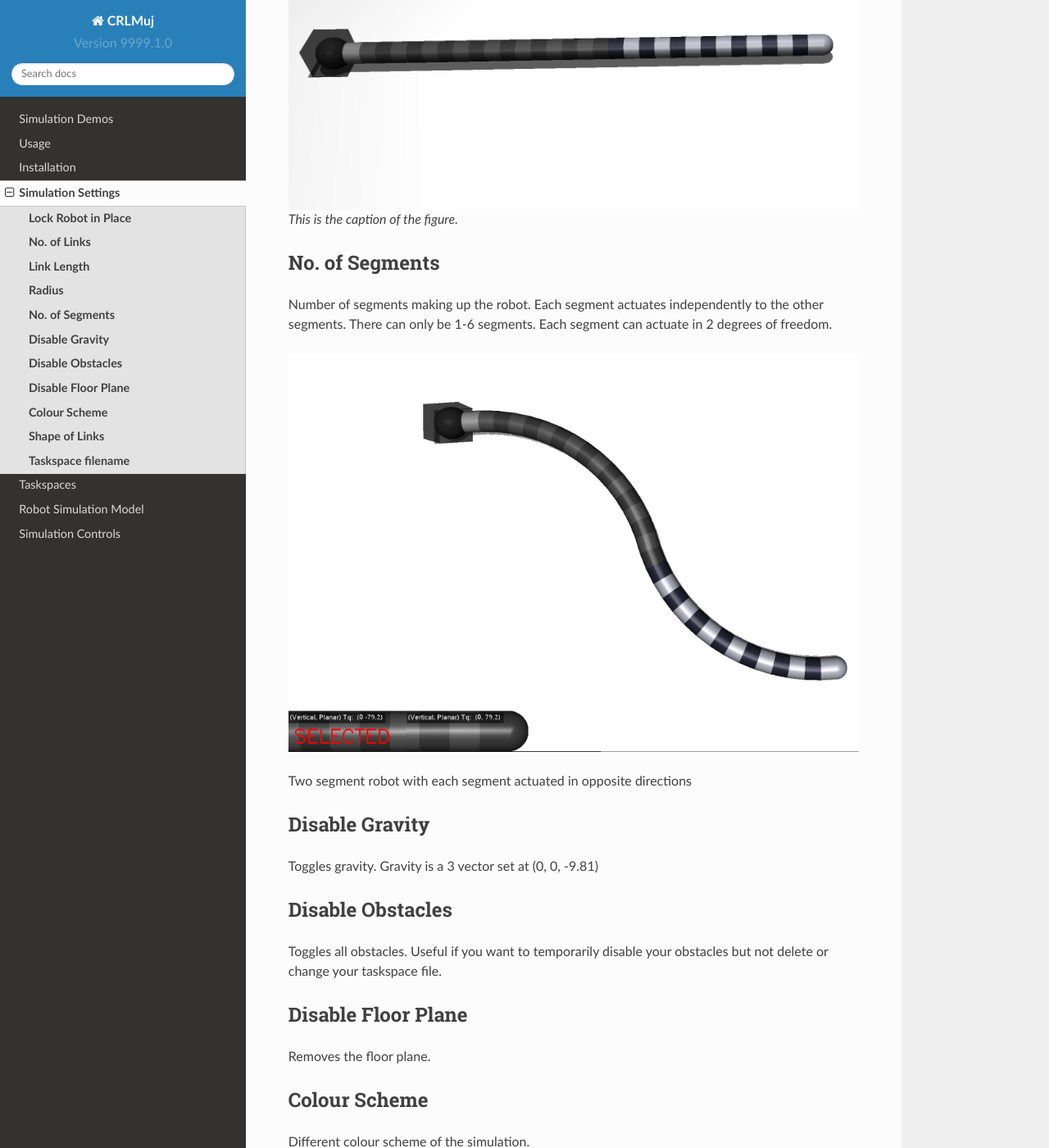
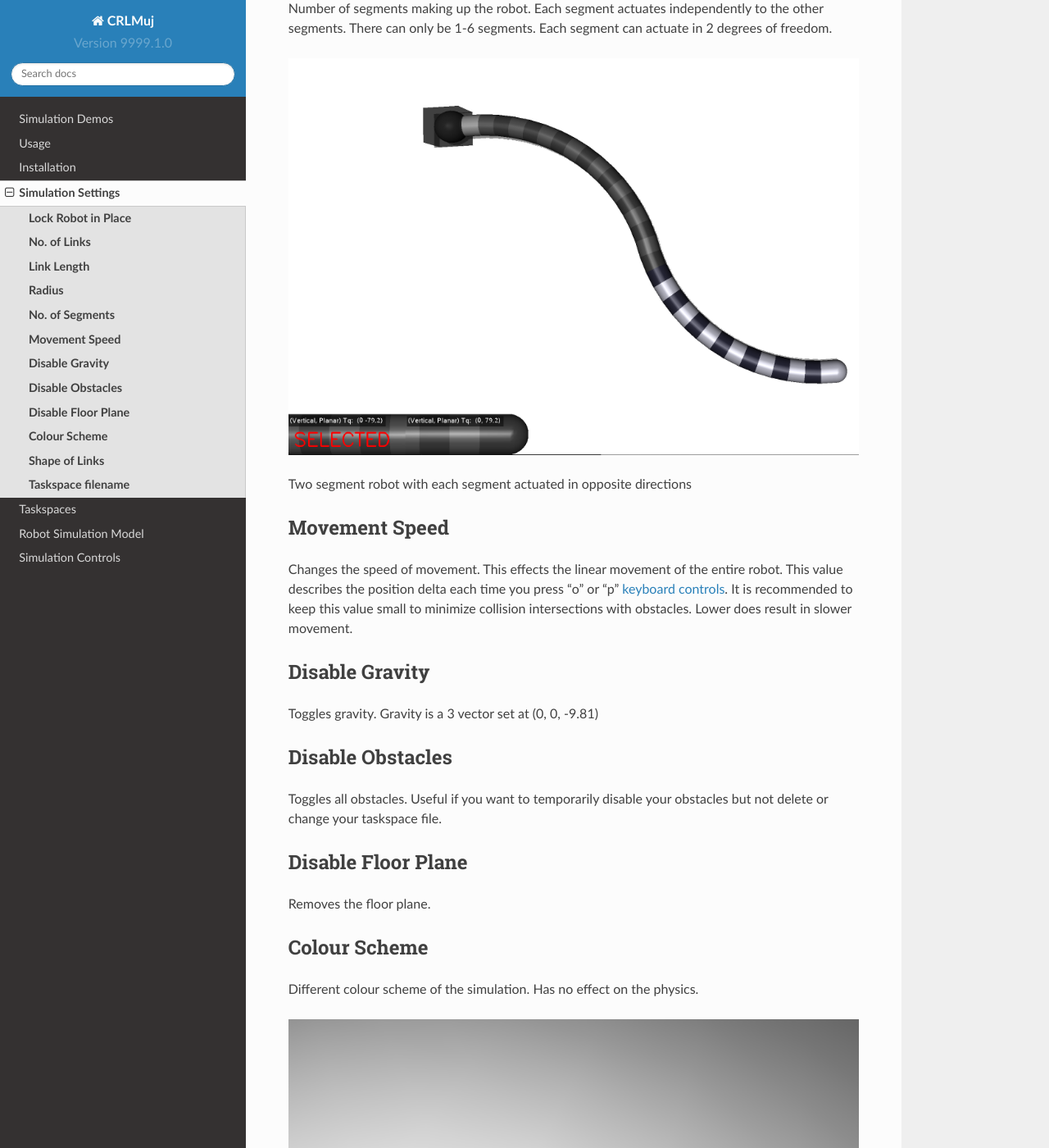
Before and after one commit to Nicholas-Baldassini/CRL-Mujoco-Docs, a Sphinx documentation site: the page built from docs/source/SimulationSettings.rst, in a window 1280 px wide and 1400 px high, scrolled down 1435 px. Shown: the whole window at 82% size. Built offline with Sphinx 7.4.7 and the Read the Docs theme 2.0.0, drawn with Linux system fonts in a browser that asks for light colours; some of the changed text lies outside the part shown.

Commit message:
Finished simsettings page

```diff
--- a/docs/source/SimulationSettings.rst
+++ b/docs/source/SimulationSettings.rst
@@ -36,9 +36,6 @@
 .. image:: ./media/simSettingsMedia/SmallRadius.png
   :alt: Small radius robot
 
-.. figure:: ./media/simSettingsMedia/SmallRadius.png
-
-   This is the caption of the figure.
 
 **No. of Segments**
 ~~~~~~~~~~
@@ -53,6 +50,13 @@
 .. note::
 
 Two segment robot with each segment actuated in opposite directions
+
+**Movement Speed**
+~~~~~~~~~~
+Changes the speed of movement. This effects the linear movement of the entire robot.
+This value describes the position delta each time you press "o" or "p" :ref:`keyboard controls <controls>`. It is recommended to
+keep this value small to minimize collision intersections with obstacles. Lower does result in slower movement.
+
 
 **Disable Gravity**
 ~~~~~~~~~~
@@ -71,16 +75,37 @@
 
 **Colour Scheme**
 ~~~~~~~~~~
-Different colour scheme of the simulation.
+Different colour scheme of the simulation. Has no effect on the physics.
 
-.. image:: ./media/simSettingsMedia/Clean.png
-  :alt: Clean version
 
-.. image:: ./media/simSettingsMedia/Cinematic.png
-  :alt: Cinematic Version
+.. figure:: ./media/simSettingsMedia/Clean.png
+    :scale: 80 %
+
+    Clean Option (Default)
+
+.. figure:: ./media/simSettingsMedia/Cinematic.png
+    :scale: 80 %
+
+    Cinematic Option
+
 
 **Shape of Links**
 ~~~~~~~~~~
+Shape of each individual link composing the robot. ``Capsule`` is default.
+
+
+.. figure:: ./media/simSettingsMedia/Box.png
+    :scale: 80 %
+
+    Box shape
+
+.. figure:: ./media/simSettingsMedia/Ellipsoid.png
+    :scale: 80 %
+
+    Ellipsoid shape
 
 **Taskspace filename**
 ~~~~~~~~~~
+The name of your taskspace file stored in ``MJCFS/taskspaces`` the default value is ``taskspace.conf`` which results in the simulation
+reading the file in ``MJCFS/taskspaces/taskspace.conf``. See the :ref:`taskspace <taskspaceSec>` section on how to create a taskspace. If you want to use an empty taskspace,
+specify an empty file.
--- a/docs/source/controls.rst
+++ b/docs/source/controls.rst
@@ -1,6 +1,7 @@
 Simulation Controls
 ==========
 
+.. _controls:
 
 Arrow Keys
 ----------------
```
Also changed, not shown: docs/source/media/simSettingsMedia/Box.png (added), docs/source/media/simSettingsMedia/Ellipsoid.png (added).
